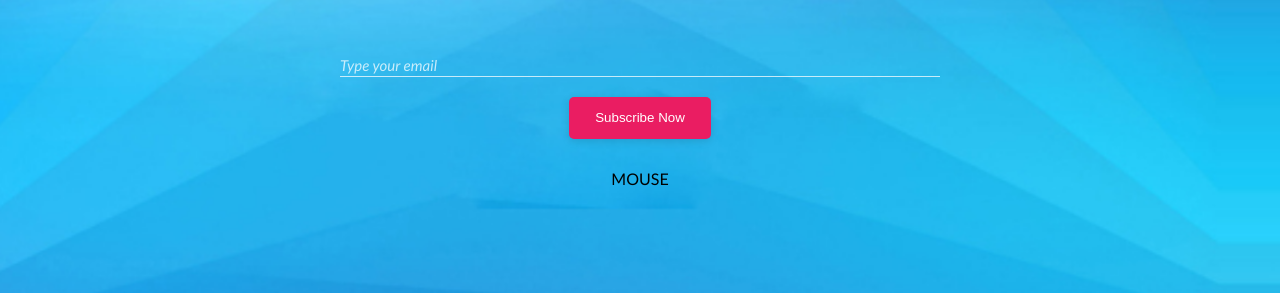
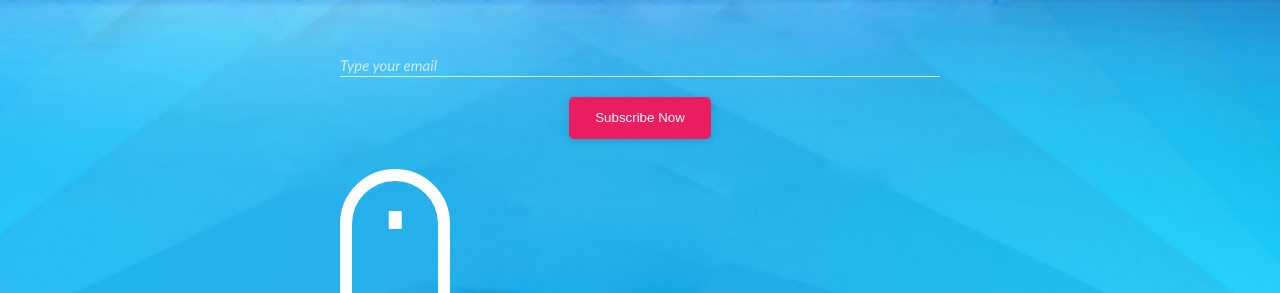
Before and after one commit to janis0316/10-coming-soon, a website: page index.html in a window 1280 px wide. Shown: the part 493-786 px from the top of the page. Drawn offline with Linux system fonts and the light colour scheme.

Commit message:
mouse animation

```diff
--- a/css/components/mouse.css
+++ b/css/components/mouse.css
@@ -0,0 +1,40 @@
+.mouse {
+    width: 22em;
+    height: 36em;
+    border: 2.5em solid #fff;
+    border-radius: 12em;
+    position: relative;
+    font-size: 5px;
+}
+
+.mouse > .wheel {
+    width: 2.5em;
+    height: 3.6em;
+    background-color: #fff;
+    position: absolute;
+    top: 6em;
+    left: 50%;
+    transform: translateX(-50%);
+    animation-name: mouse-scroll;
+    animation-delay: 0s;
+    animation-duration: 1s;
+    animation-iteration-count: infinite;
+    animation-play-state: running;
+    animation-direction: normal;
+    animation-fill-mode: forwards;
+
+}
+
+@keyframes mouse-scroll {
+    0% {
+        top: 6em;
+        opacity: 1;
+    }
+    50% {
+        opacity: 1;
+    }
+    100% {
+        top: 22em;
+        opacity: 0;
+    }
+}
--- a/css/pages/home.css
+++ b/css/pages/home.css
@@ -32,6 +32,7 @@
 .clock {
     margin-top: 30px;
     margin-bottom: 30px;
+    width: 100%;
 }
 
 .left-column {
--- a/index.html
+++ b/index.html
@@ -52,8 +52,8 @@
                     <input id="email" type="email" placeholder="Type your email" required></textarea>
                     <button class="btn" type="submit">Subscribe Now</button>
                 </form>
-                <div>
-                    MOUSE
+                <div class="mouse">
+                    <div class="wheel"></div>
                 </div>
             </div>
         </section>
```
